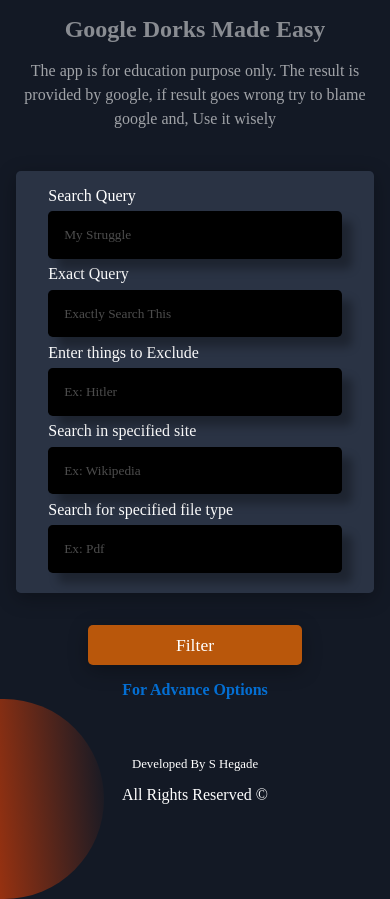
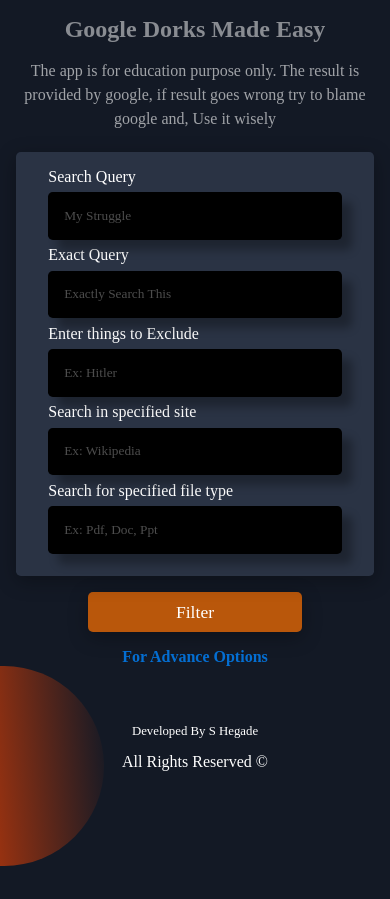
Before and after one commit to HEGADE/Google-Dorks, a React (Create React App) app: page / in a window 390 px wide. After the commit the page ends 866 px from the top, so only its background shows below. Built offline with nearby package versions, Linux system fonts and the light colour scheme; a web font is replaced by a local one.

Commit message:
added support for multiple file type

```diff
--- a/src/css/body.css
+++ b/src/css/body.css
@@ -43,7 +43,7 @@ body {
 
 .wrapper{
   margin: auto;
-  max-width: 800px;
+  max-width: 520px;
 }
 
 .container {
@@ -53,19 +53,19 @@ body {
   background-clip: padding-box;
   border-radius: 0.3rem;
   box-shadow: 0px 5px 20px rgba(0, 0, 0, 0.3);
-  margin: 80px auto;
+  margin: 50px auto;
   background: var(--input-Bg-color);
   display: flex;
   align-items: center;
   flex-direction: column;
   height: fit-content;
-  max-height: 50vh;
+  max-height: 56vh;
   overflow-y: scroll;
 }
 
 @media (max-width: 800px) {
   .container {
-    margin: 2rem 1rem;
+    margin: 0.8rem 1rem;
   }
 }
 
--- a/src/helper/google.js
+++ b/src/helper/google.js
@@ -1,10 +1,9 @@
-
 export const google = (search = "", exclude, sites, fileType, exactSearch) => {
-  if (search.trim()?.length <= 0 && exactSearch.trim()?.length <= 0 )
+  if (search.trim()?.length <= 0 && exactSearch.trim()?.length <= 0)
     return alert("Fill in the required field (Search query / exact query)");
   let fileTypeString = makeFileTypeString(fileType);
   let excludedString = makeExcludeString(exclude);
-  exactSearch = exactSearch?`"${exactSearch}"`:"";
+  exactSearch = exactSearch ? `"${exactSearch}"` : "";
   let site = sites ? `site: ${sites}` : "";
   let url = `https://google.com/search?q=${search}`;
   if (excludedString) url += ` ${excludedString}`;
@@ -14,27 +13,35 @@ export const google = (search = "", exclude, sites, fileType, exactSearch) => {
   if (exactSearch) url += ` ${exactSearch}`;
   if (excludedString) url += ` ${excludedString}`;
   if (sites) url += ` ${site}`;
-  console.log(fileTypeString);
-  if (fileTypeString) url += ` ${fileTypeString}`;
+
   window.location = url;
 };
 const makeExcludeString = (exclude) => {
   let excludedString = "";
-  if(exclude){
-  if (exclude.indexOf(",")) {
-    let excluded = exclude.split(",");
-    for (let iterator of excluded) {
-      excludedString += ` -"${iterator}"`;
+  if (exclude) {
+    if (exclude.indexOf(",")) {
+      let excluded = exclude.split(",");
+      for (let iterator of excluded) {
+        excludedString += ` -"${iterator}"`;
+      }
     }
+    return excludedString;
   }
-  return excludedString
-}
   return null;
 };
 const makeFileTypeString = (fileType) => {
-
-  return fileType.trim().length <= 0 ? null : `filetype:${fileType}`
-
-
-
+  let fileTypesString = "(";
+  if (fileType) {
+    if (fileType.indexOf(",")) {
+      let types = fileType.split(",");
+      for (let [i,v]of types.entries()) {
+        if(i===0)
+        fileTypesString += ` filetype:${v}`;
+        else
+        fileTypesString += ` OR filetype:${v.trim()}`;
+      }
+      fileTypesString+=" )"
+    }
+  }
+  return fileType.trim().length <= 0 ? null : fileTypesString;
 };
--- a/src/uicomponents/Input.jsx
+++ b/src/uicomponents/Input.jsx
@@ -71,7 +71,7 @@ export const Input = () => {
 
           <input
             type="text"
-            placeholder="Ex: pdf"
+            placeholder="Ex: pdf, doc, ppt"
             value={fileType}
             onChange={(e) => setFileType(e.target.value)}
           />
```
